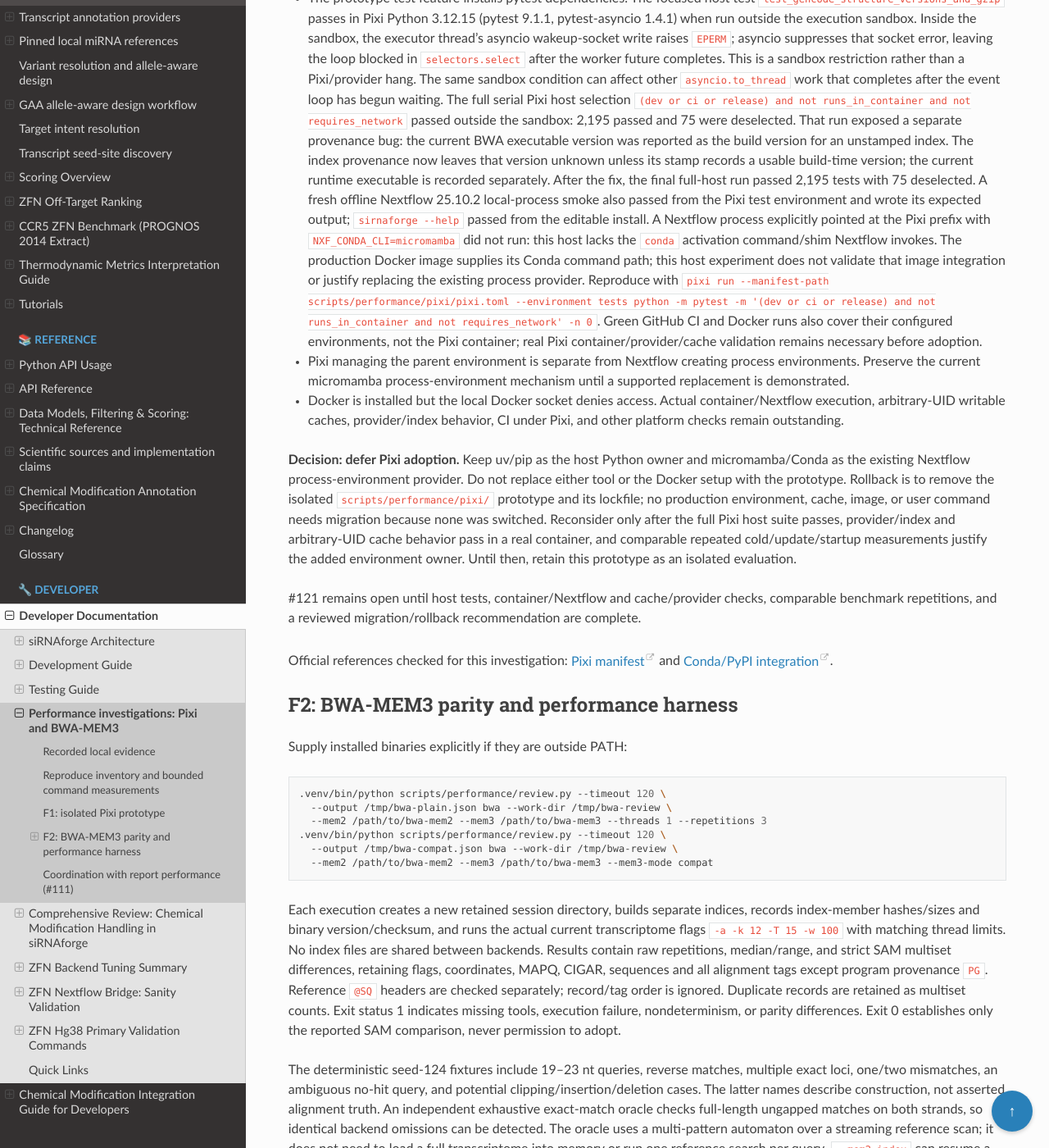
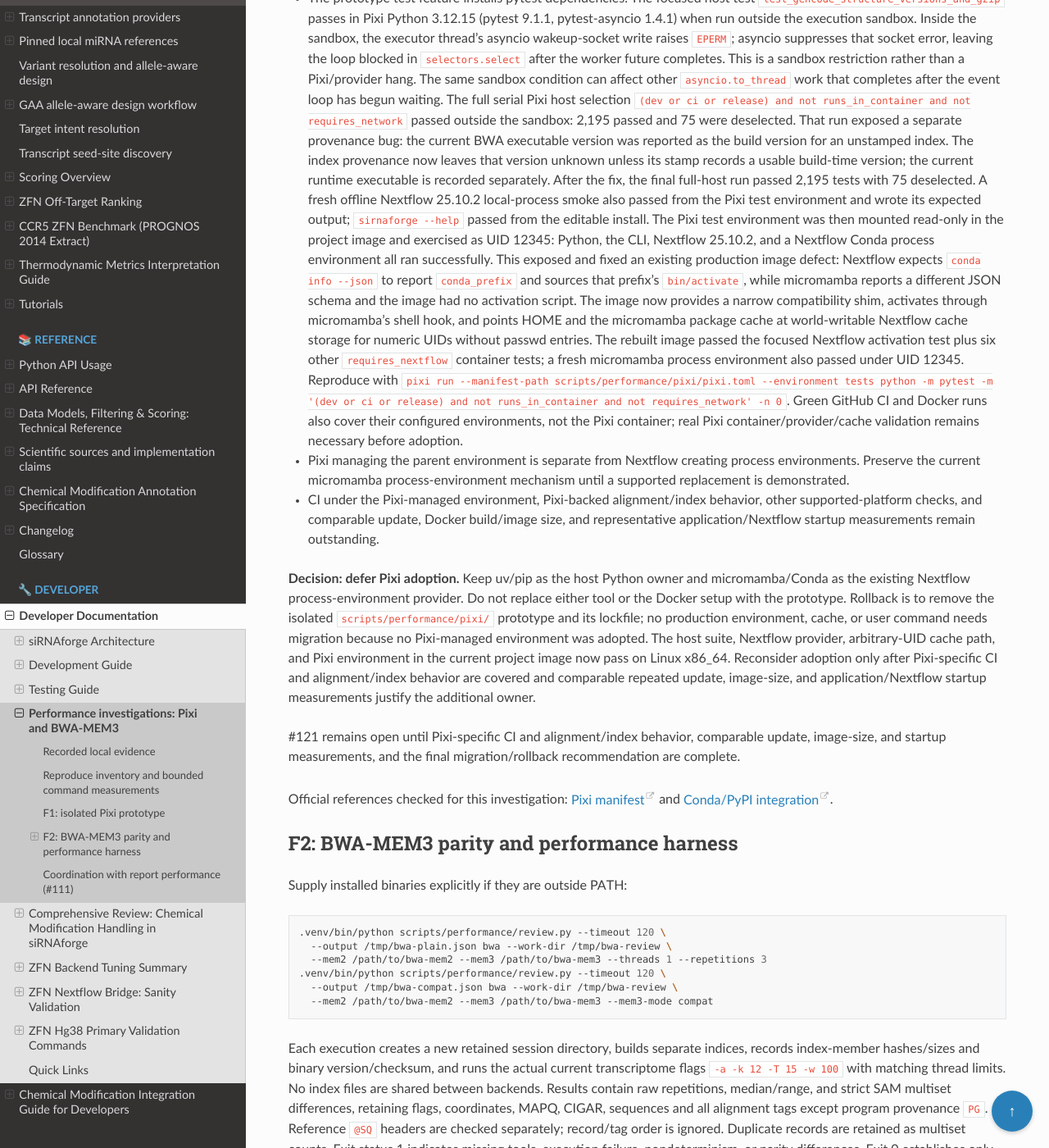
Before and after one commit to Austin-s-h/sirnaforge, a Sphinx documentation site: the page built from docs/developer/performance_review.md, in a window 1280 px wide and 1400 px high, scrolled down 2848 px. Shown: the whole window at 82% size. Built offline with Sphinx 7.4.7 and the Read the Docs theme 3.1.0, drawn with Linux system fonts in a browser that asks for light colours.

Commit message:
Fix Nextflow micromamba container activation

```diff
--- a/docs/developer/performance_review.md
+++ b/docs/developer/performance_review.md
@@ -152,11 +152,18 @@ Dependency ownership requiring resolution before adoption:
   fix, the final full-host run passed 2,195 tests with 75 deselected. A fresh
   offline Nextflow 25.10.2 local-process smoke also passed from the Pixi test
   environment and wrote its expected output; `sirnaforge --help` passed from
-  the editable install. A Nextflow process explicitly pointed at the Pixi
-  prefix with `NXF_CONDA_CLI=micromamba` did not run: this host lacks the
-  `conda` activation command/shim Nextflow invokes. The production Docker image
-  supplies its Conda command path; this host experiment does not validate that
-  image integration or justify replacing the existing process provider.
+  the editable install. The Pixi test environment was then mounted read-only in
+  the project image and exercised as UID 12345: Python, the CLI, Nextflow 25.10.2,
+  and a Nextflow Conda process environment all ran successfully.
+  This exposed and fixed an existing production image defect: Nextflow expects
+  `conda info --json` to report `conda_prefix` and sources that prefix's
+  `bin/activate`, while micromamba reports a different JSON schema and the
+  image had no activation script. The image now provides a narrow compatibility
+  shim, activates through micromamba's shell hook, and points HOME and the
+  micromamba package cache at world-writable Nextflow cache storage for numeric
+  UIDs without passwd entries. The rebuilt image passed the focused Nextflow
+  activation test plus six other `requires_nextflow` container tests; a fresh
+  micromamba process environment also passed under UID 12345.
   Reproduce with `pixi run --manifest-path scripts/performance/pixi/pixi.toml
   --environment tests python -m pytest -m '(dev or ci or release) and not
   runs_in_container and not requires_network' -n 0`. Green GitHub CI and Docker
@@ -165,23 +172,25 @@ Dependency ownership requiring resolution before adoption:
 - Pixi managing the parent environment is separate from Nextflow creating
   process environments. Preserve the current micromamba process-environment
   mechanism until a supported replacement is demonstrated.
-- Docker is installed but the local Docker socket denies access. Actual
-  container/Nextflow execution, arbitrary-UID writable caches, provider/index
-  behavior, CI under Pixi, and other platform checks remain outstanding.
+- CI under the Pixi-managed environment, Pixi-backed alignment/index behavior,
+  other supported-platform checks, and comparable update, Docker build/image
+  size, and representative application/Nextflow startup measurements remain
+  outstanding.
 
 **Decision: defer Pixi adoption.** Keep uv/pip as the host Python owner and
 micromamba/Conda as the existing Nextflow process-environment provider. Do not
 replace either tool or the Docker setup with the prototype. Rollback is to
 remove the isolated `scripts/performance/pixi/` prototype and its lockfile; no
-production environment, cache, image, or user command needs migration because
-none was switched. Reconsider only after the full Pixi host suite passes,
-provider/index and arbitrary-UID cache behavior pass in a real container, and
-comparable repeated cold/update/startup measurements justify the added
-environment owner. Until then, retain this prototype as an isolated evaluation.
+production environment, cache, or user command needs migration because no
+Pixi-managed environment was adopted. The host suite, Nextflow provider,
+arbitrary-UID cache path, and Pixi environment in the current project image now
+pass on Linux x86_64. Reconsider adoption only after Pixi-specific CI and
+alignment/index behavior are covered and comparable repeated update, image-size,
+and application/Nextflow startup measurements justify the additional owner.
 
-#121 remains open until host tests, container/Nextflow and cache/provider checks,
-comparable benchmark repetitions, and a reviewed migration/rollback recommendation
-are complete.
+#121 remains open until Pixi-specific CI and alignment/index behavior, comparable
+update, image-size, and startup measurements, and the final migration/rollback
+recommendation are complete.
 
 Official references checked for this investigation:
 [Pixi manifest](https://pixi.prefix.dev/latest/reference/pixi_manifest/) and
```
Also changed, not shown: 7 other files.
